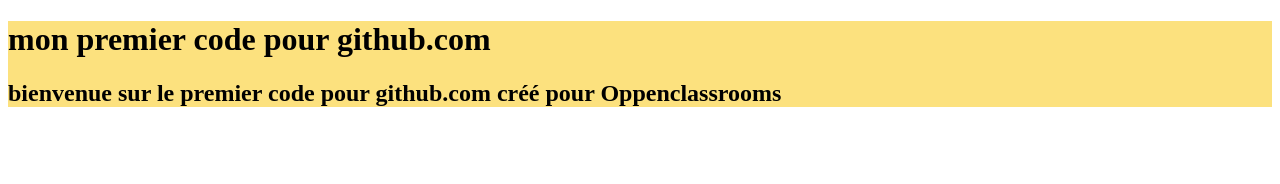
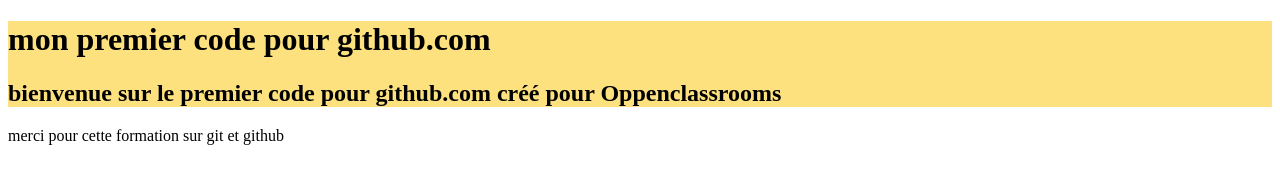
Before and after one commit to acr2009/oppenclassrooms2, a plain HTML site: page index.html in a window 1280 px wide. Drawn offline with Linux system fonts and the light colour scheme.

Commit message:
ajout d'un paragraphe dans le fichier index.html

```diff
--- a/index.html
+++ b/index.html
@@ -10,6 +10,8 @@
 	<h1>mon premier code pour github.com</h1>
 		<h2>bienvenue sur le premier code pour github.com créé pour Oppenclassrooms</h2>
 </header><!-- /header -->
-
+<article>
+	<p>merci pour cette formation sur git et github</p>
+</article>
 </body>
 </html>
```
